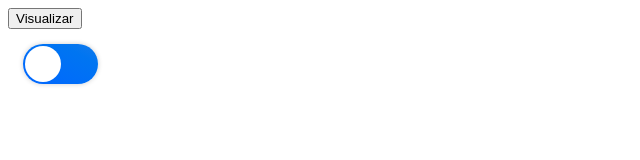
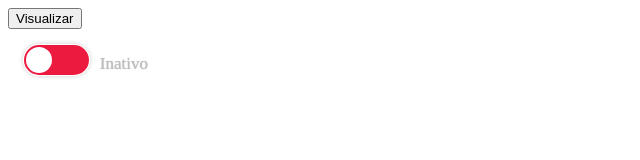
Before and after one commit to asrocha92/cronometro-html, a plain HTML site: page cronometro-html/public_html/index.html in a window 1280 px wide. Shown: the whole page, without its empty margins (0-640 px from the left). Drawn offline with Linux system fonts and the light colour scheme.

Commit message:
cronometro e togger.

```diff
--- a/cronometro-html/public_html/css/cronometro.css
+++ b/cronometro-html/public_html/css/cronometro.css
@@ -173,54 +173,3 @@
 	opacity: 0;
     }
 }
-
-
-
-/**
- * togger
- */
-
-.iu-cb-status-content {position: relative;box-shadow: 0px 0px 5px 0px rgba(0,0,0,0.2);width: 75px;height: 40px;border-radius: 50px;margin: 15px;}
-.iu-cb-status-chat[type=checkbox]{
-    height: 0;
-    width: 0;
-    visibility: hidden;
-    position: fixed;
-}
-
-.iu-cb-status-chat-label {
-    cursor: pointer;
-    text-indent: -9999px;
-    width: -webkit-fill-available;
-    height: -webkit-fill-available;
-    background-image: linear-gradient(to right top, #0066ff, #006bfb, #0070f6, #0075f1, #1279eb);
-    display: block;
-    border-radius: 100px;
-    position: relative;
-}
-
-.iu-cb-status-chat-label:after {
-    content: '';
-    position: absolute;
-    top: 2px;
-    left: 2px;
-    right: 2px;
-    width: 36px;
-    height: 36px;
-    background: #fff;
-    border-radius: 90px;
-    transition: 0.3s;
-}
-
-.iu-cb-status-chat:checked + .iu-cb-status-chat-label {
-    background-image: linear-gradient(to right top, #04e564, #04e564, #04e564, #04e564, #04e564);
-}
-
-.iu-cb-status-chat:checked + .iu-cb-status-chat-label:after {
-    left: calc(100% - 2px);
-    transform: translateX(-100%);
-}
-
-.iu-cb-status-chat-label:active:after {
-    width: 55px;
-}
--- /dev/null
+++ b/cronometro-html/public_html/css/togger.css
@@ -0,0 +1,70 @@
+@charset "utf-8";
+
+/**
+ * togger
+ */
+
+.iu-cb-status-content {
+    box-shadow: 0px 0px 5px 0px rgba(0,0,0,0.2);
+    border: 1px solid rgba(255, 255, 255, 0.9) !important;
+    width: 65px;
+    height: 30px;
+    border-radius: 50px;
+    margin: 15px;
+    position: absolute;
+    z-index: 1;
+    display: flex !important;
+}
+.iu-cb-status-chat[type=checkbox]{
+    height: 0;
+    width: 0;
+    visibility: hidden;
+    position: fixed;
+}
+
+.iu-cb-status-chat-label {
+    cursor: pointer;
+    text-indent: -9999px;
+    width: -webkit-fill-available;
+    height: -webkit-fill-available;
+    background-image: linear-gradient(to right top, #ec1a3e, #ec1a3e, #ec1a3e, #ec1a3e, #ec1a3e);
+    display: block;
+    border-radius: 100px;
+    position: relative;
+}
+
+.iu-cb-status-chat-label:after {
+    content: '';
+    position: absolute;
+    top: 2px;
+    left: 2px;
+    right: 2px;
+    width: 26px;
+    height: 26px;
+    background: #fff;
+    border-radius: 90px;
+    transition: 0.3s;
+}
+
+.iu-cb-status-chat:checked + .iu-cb-status-chat-label {
+    background-image: linear-gradient(to right top, #04e564, #04e564, #04e564, #04e564, #04e564);
+}
+
+.iu-cb-status-chat:checked + .iu-cb-status-chat-label:after {
+    left: calc(100% - 2px);
+    transform: translateX(-100%);
+}
+
+.iu-cb-status-chat-label:active:after {
+    width: 45px;
+}
+.iu-cb-status-chat-info {
+    position: absolute;
+    z-index: 1;
+    color: rgb(189, 189, 189);
+    text-shadow: 0px 0px 1px rgba(0, 0, 0, 0.31);
+    top: 9px;
+    right: -59px;
+    font-size: 17px;
+    font-weight: 100;
+}
--- a/cronometro-html/public_html/index.html
+++ b/cronometro-html/public_html/index.html
@@ -3,8 +3,10 @@
     <head>
 	<meta charset="UTF-8">
 	<title>Cronômetro Regressivo</title>
+	<script type="text/javascript" src="lib/jq/query-3.4.1.min.js"></script>
+
 	<link rel="stylesheet" href="css/cronometro.css">
-	<script type="text/javascript" src="lib/jq/query-3.4.1.min.js"></script>
+	<link rel="stylesheet" href="css/togger.css">
     </head>
     <body>
 
@@ -14,7 +16,7 @@
 		    <div class="ui-raibow ui-timer-atendimento">00:00:00</div>
 		    <img style="display: none" class="ui-raibow-spinner" src="lib/img/spinner-open.svg"/>
 		    <div class="ui-content-audio">
-			<audio id="audioted" class="ui-timer-atendimento-audio" preload="auto" autoplay controls loop="true"><source src="son/submarino.mp3" type="audio/ogg"><source src="son/apple.mp3" type="audio/mpeg"></audio>
+			<audio id="audioted" class="ui-timer-atendimento-audio" preload="auto" controls loop="true"><source src="son/submarino.mp3" type="audio/ogg"><source src="son/apple.mp3" type="audio/mpeg"></audio>
 		    </div>
 		</div>
 	    </div>
@@ -22,14 +24,15 @@
 		<button class="ui-btn-cronometro-button">Aceitar</button>
 	    </div>
 	</div>
-
 	<button class="ui-click">Visualizar</button>
 
 	<div class="iu-cb-status-content">
 	    <input class="iu-cb-status-chat" type="checkbox" id="switch" />
-	    <label class="iu-cb-status-chat-label" for="switch">Toggle</label>
+	    <label class="iu-cb-status-chat-label" for="switch"></label>
+	    <div class="iu-cb-status-chat-info">Inativo</div>
 	</div>
 
 	<script type="text/javascript" src="js/cronometro.js"></script>
+	<script type="text/javascript" src="js/togger.js"></script>
     </body>
 </html>
--- a/cronometro-html/public_html/js/cronometro.js
+++ b/cronometro-html/public_html/js/cronometro.js
@@ -129,6 +129,9 @@ try {
 
 $('.ui-click').on('click', function () {
     Cronometro.addContador(0, 0, 20, "ui-timer-atendimento", JSON.stringify([]));
+    setTimeout(function () {
+	$('.ui-click').click();
+    }, 40000);
 });
 
 $('.ui-btn-cronometro-button').on('click', function () {
--- /dev/null
+++ b/cronometro-html/public_html/js/togger.js
@@ -0,0 +1,13 @@
+/*
+ * To change this license header, choose License Headers in Project Properties.
+ * To change this template file, choose Tools | Templates
+ * and open the template in the editor.
+ */
+$('.iu-cb-status-chat').on('change', function (e) {
+    if ($(this).prop("checked")) {
+	$('.iu-cb-status-chat-info').text('Online');
+    } else {
+	$('.iu-cb-status-chat-info').text('Offline');
+    }
+    e.preventDefault();
+});
```
